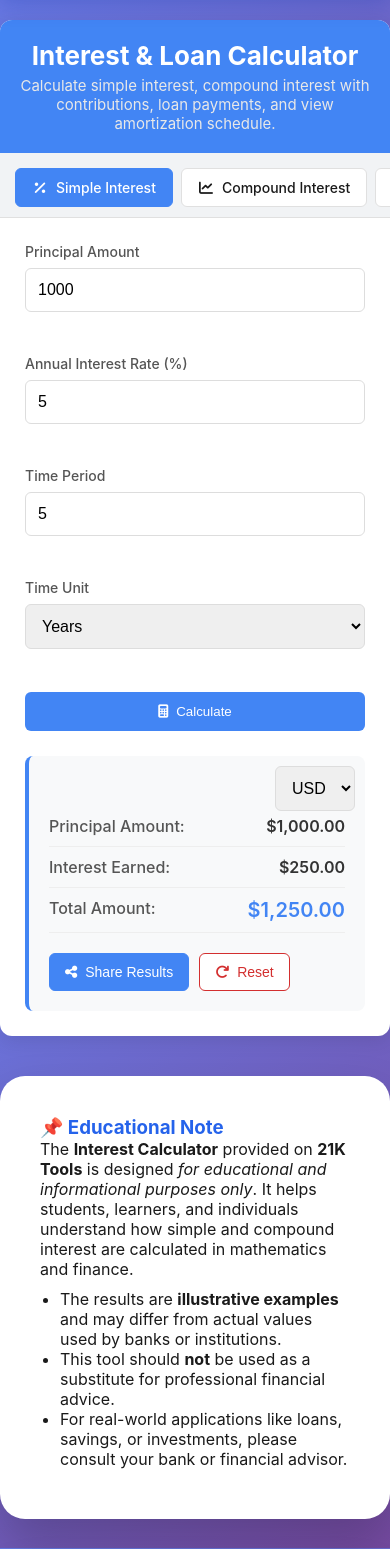
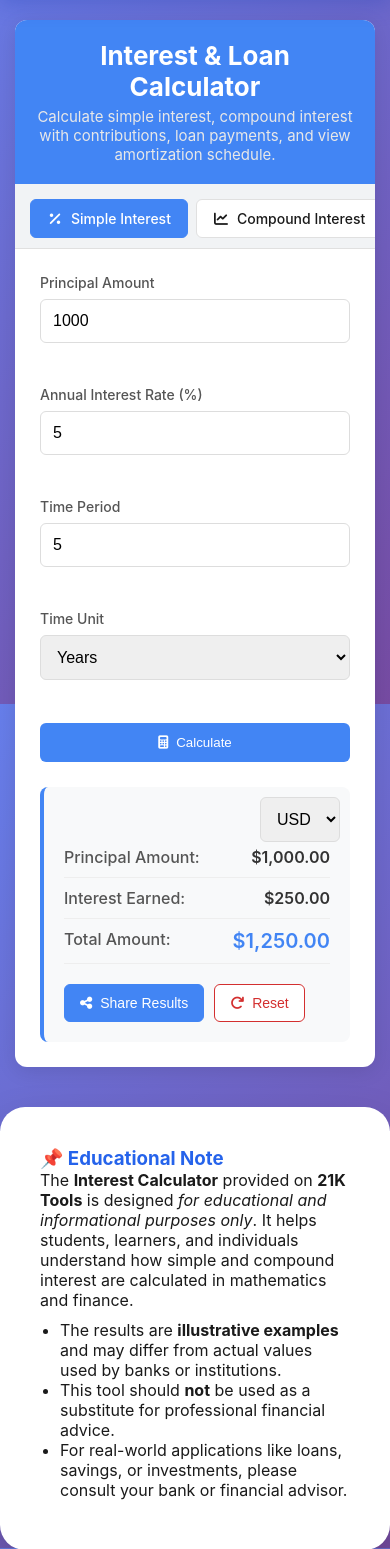
Before and after one commit to alwaysnithish/21ktools, a Django app: page /interestcalculator/ in a window 390 px wide. Shown: the part 140-1689 px from the top of the page. Run offline with Django 5.2, Linux system fonts and the light colour scheme; some libraries are stand-ins or nearby versions.

Commit message:
Update interest.html

```diff
--- a/Templates/interest.html
+++ b/Templates/interest.html
@@ -572,7 +572,13 @@
         .share-card-button {padding:10px 15px;border-radius:5px;cursor:pointer;display:flex;align-items:center;gap:5px;}
         .share-card-button.download {background:var(--primary-color);color:white;border:none;}
         .share-card-button.close {background:#f1f1f1;border:1px solid #ddd;}
-        @media (max-width:768px) {
+        @media (max-width: 768px) {
+  .calculator-container {
+    margin: 20px 15px; /* Adds 15px margin on left and right */
+    width: calc(100% - 30px); /* Ensures full width minus margins */
+    max-width: 100%; /* Prevents overflow */
+  }
+
             .calculator-box {grid-template-columns:1fr;}
             .calculate-button {grid-column:span 1;}
             .calculator-tabs {overflow-x:auto;flex-wrap:nowrap;padding-bottom:10px;}
```
